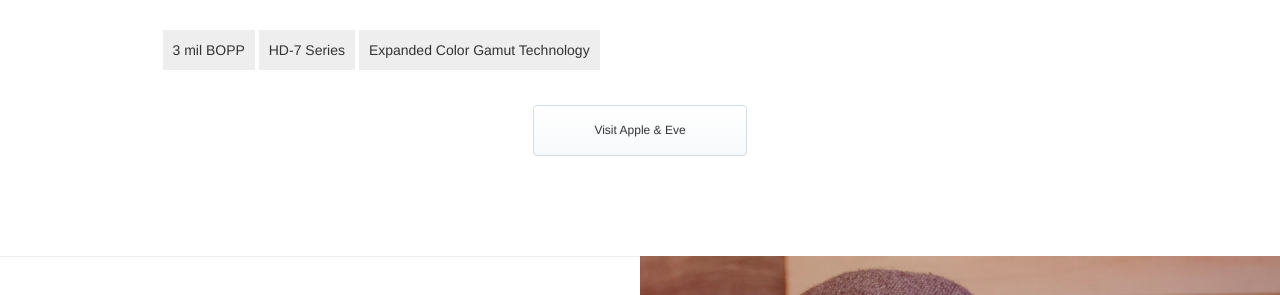
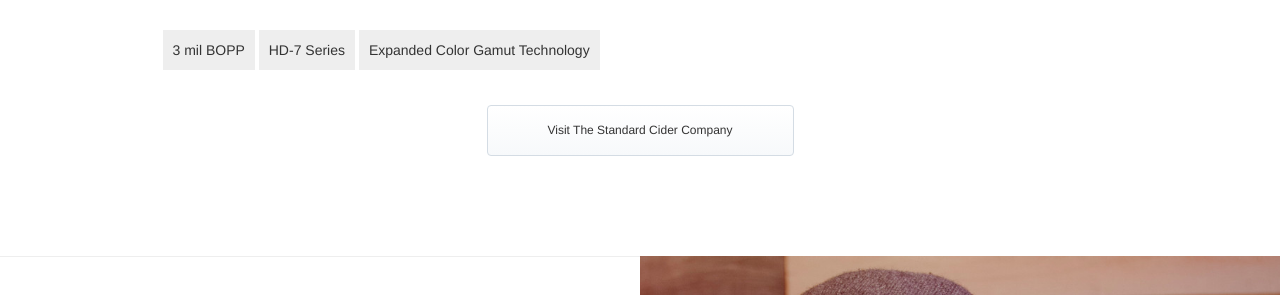
Before and after one commit to moizk/DWS-Jekyll, a Jekyll site: the page built from design.html, in a window 1280 px wide and 900 px high, scrolled down 1475 px. Shown: the part 137-432 px from the top of the window. Built offline with Jekyll 4.4.1, drawn with Linux system fonts in a browser that asks for light colours; nearby versions of some CDN libraries; Markdown is read by kramdown in place of the engine named in the settings.

Commit message:
update website

```diff
--- a/design.html
+++ b/design.html
@@ -37,7 +37,7 @@ title: DWS Design - DWS Printing Associates, Inc. - Label & Packaging Specialist
       </div>
       <br>
       <center>
-        <a href="http://www.appleandeve.com/" target="_blank" class="button btn-white btn-2x">Visit Apple & Eve</a>
+        <a href="http://www.appleandeve.com/" target="_blank" class="button btn-white btn-2x">Visit The Standard Cider Company</a>
       </center>
     </div>
   </div>
```
